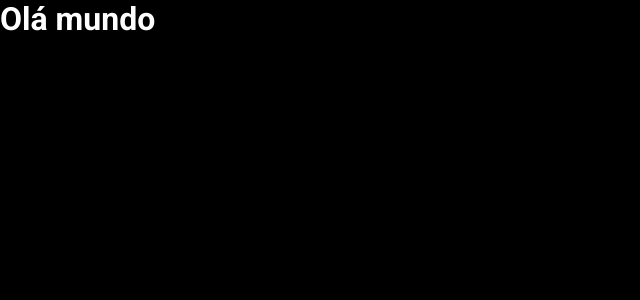
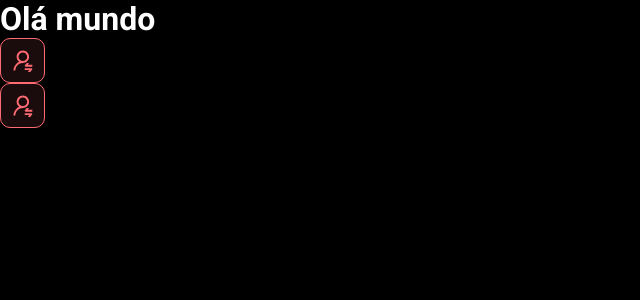
Before and after one commit to LealDev/dsmeta, a React (Vite) app in the folder frontend/: page / in a window 1280 px wide. Shown: the top 300 px of the page, without its empty margins (0-640 px from the left). Built offline with nearby package versions, Linux system fonts and the light colour scheme.

Commit message:
First component

```diff
--- a/frontend/index.html
+++ b/frontend/index.html
@@ -1,13 +1,16 @@
 <!DOCTYPE html>
 <html lang="en">
+
 <head>
   <meta charset="UTF-8" />
   <link rel="icon" type="image/svg+xml" href="/vite.svg" />
   <meta name="viewport" content="width=device-width, initial-scale=1.0" />
-    <title>Vite + React + TS</title>
+  <title>Olá mundo</title>
 </head>
+
 <body>
   <div id="root"></div>
   <script type="module" src="/src/main.tsx"></script>
 </body>
+
 </html>
--- a/frontend/src/App.tsx
+++ b/frontend/src/App.tsx
@@ -1,6 +1,13 @@
+import NotificationButton from "./components/NotificationButton"
+
 function App() {
   return (
-    <h1>Olá mundo</h1>
+    <>
+      <h1>Olá mundo</h1>
+      <NotificationButton />
+      <NotificationButton />
+
+    </>
   )
 }
 
--- /dev/null
+++ b/frontend/src/components/NotificationButton/index.tsx
@@ -0,0 +1,14 @@
+import icon from '../../assets/img/notification-icon.svg'
+import './style.css'
+function NotificationButton
+    () {
+    return (
+        <>
+            <div className="dsmeta-red-btn">
+                <img src={icon} alt="Notificar" />
+            </div>
+        </>
+    )
+}
+
+export default NotificationButton
--- /dev/null
+++ b/frontend/src/components/NotificationButton/style.css
@@ -0,0 +1,16 @@
+.dsmeta-red-btn-container {
+    display: flex;
+    justify-content: center;
+}
+
+.dsmeta-red-btn {
+  height: 45px;
+  width: 45px;
+  background: rgba(255, 107, 114, 0.1);
+  border: 1px solid #ff6b72;
+  border-radius: 10px;
+  display: flex;
+  align-items: center;
+  justify-content: center;
+  cursor: pointer;
+}
```
Also changed, not shown: frontend/src/assets/img/notification-icon.svg (renamed from frontend/src/assets/img/Vector.svg). Lines whose indentation alone changed are shown as unchanged.
